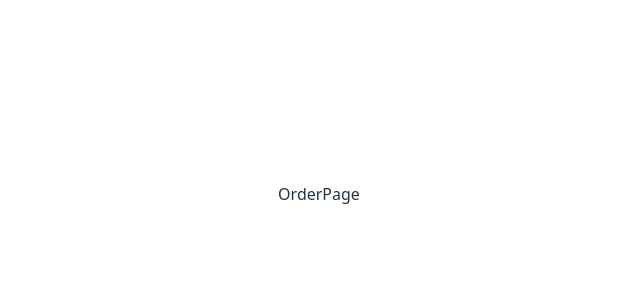
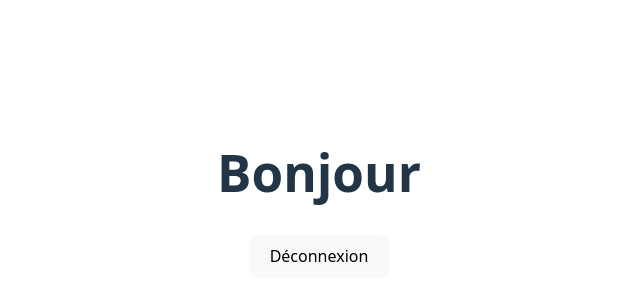
Before and after one commit to Karvaneg/crazee-burger, a React (Vite) app: page /order in a window 1280 px wide. Shown: the part 206-506 px from the top of the page, without its empty margins (321-961 px from the left). Built offline with nearby package versions, Linux system fonts and the light colour scheme.

Commit message:
✨ F02: ORDER > add redirection to LoginPage

```diff
--- a/src/components/pages/order/OrderPage.jsx
+++ b/src/components/pages/order/OrderPage.jsx
@@ -1,5 +1,16 @@
+import { Link } from "react-router-dom";
+
 export default function OrderPage() {
+
+  //state
+
+  //comportements
+
+  //affichage (render)
   return (
-    <div>OrderPage</div>
+    <>
+      <h1>Bonjour</h1>
+      <Link to="/"><button>Déconnexion</button></Link>
+    </>
   )
 }
```
